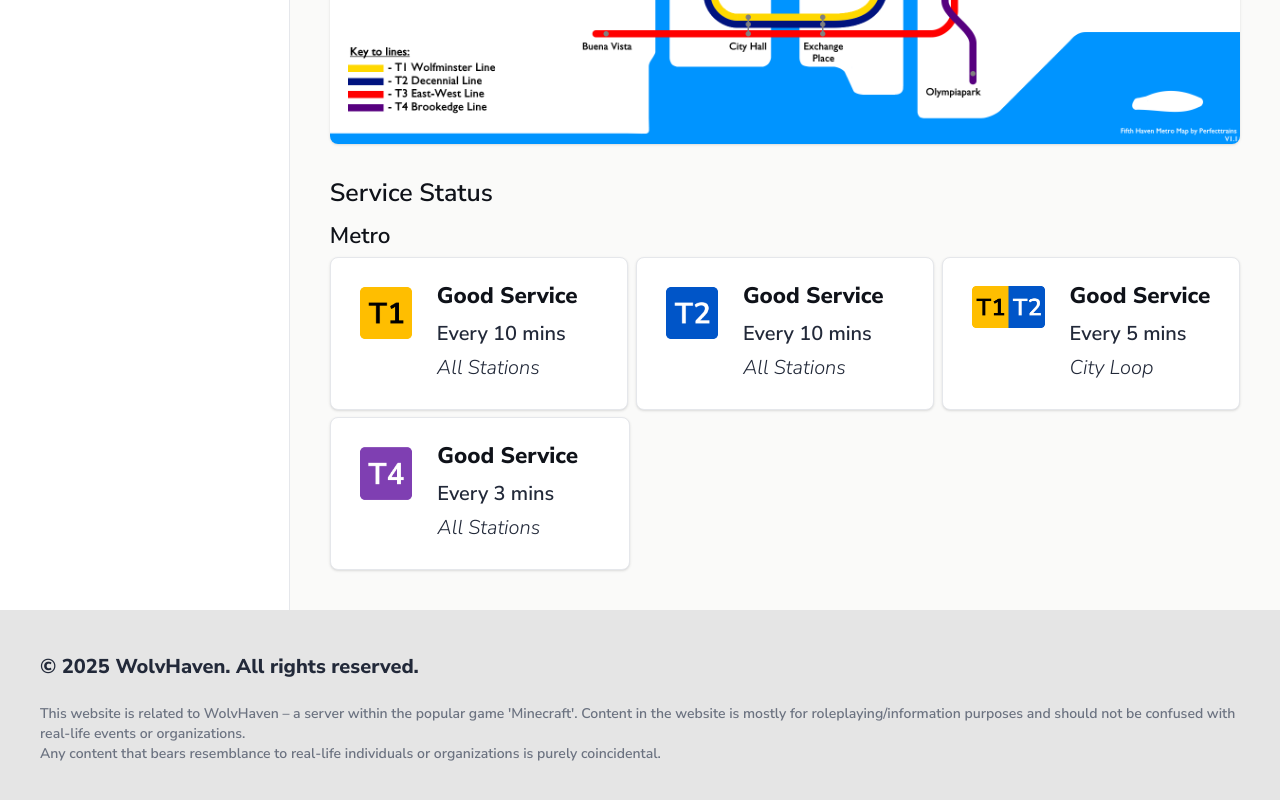
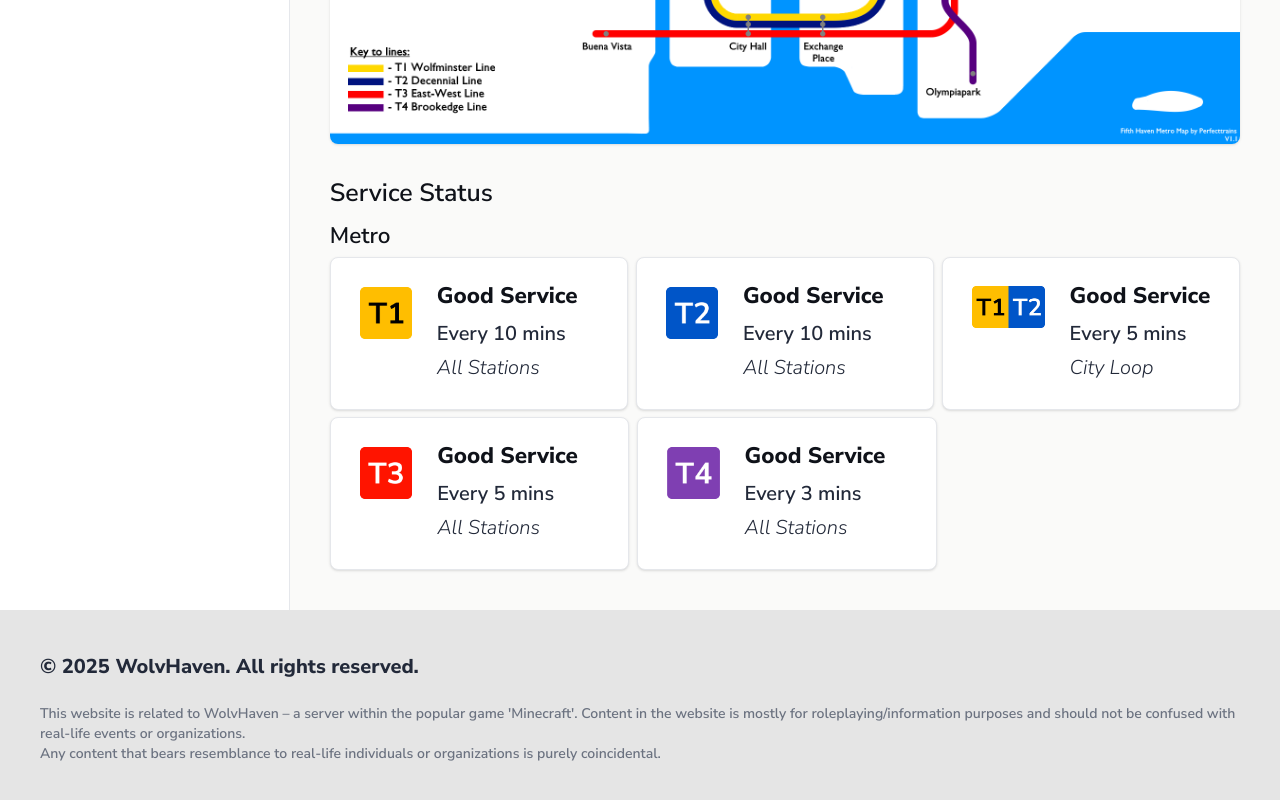
Before and after one commit to WolvHaven/wolvhaven.net, an Astro site: page /wolvhaven in a window 1280 px wide. Shown: the part 2948-3748 px from the top of the page. Built offline with nearby package versions, Linux system fonts and the light colour scheme; Astro itself is replaced by a stand-in of ours.

Commit message:
Fix: added T3 service status

```diff
--- a/src/pages/wolvhaven.astro
+++ b/src/pages/wolvhaven.astro
@@ -126,12 +126,18 @@ import BaseLayout from '../layouts/BaseLayout.astro';
         <hr style="height:5pt; visibility:hidden;" />
         <div class="flex w-2/3 flex-col lg:flex-row gap-2">
             <div class="w-full p-6 bg-white border border-gray-200 rounded-lg shadow flex gap-5 self-start">
+                <img  class="w-1/4 self-start" src="/page-content/wolvhaven/5h-T3.png"/>
+                <div>
+                    <h4><b>Good Service</b></h4>
+                    <p class="mb-0">Every 5 mins<br><i>All Stations</i></p>
+                </div>
+            </div>
+            <div class="w-full p-6 bg-white border border-gray-200 rounded-lg shadow flex gap-5 self-start">
                 <img  class="w-1/4 self-start" src="/page-content/wolvhaven/5h-T4.png"/>
                 <div>
                     <h4><b>Good Service</b></h4>
                     <p class="mb-0">Every 3 mins<br><i>All Stations</i></p>
                 </div>
             </div>
-            <div class="w-full p-6 bg-transparent flex gap-5 self-start"></div>
         </div>
 </BaseLayout>
```
